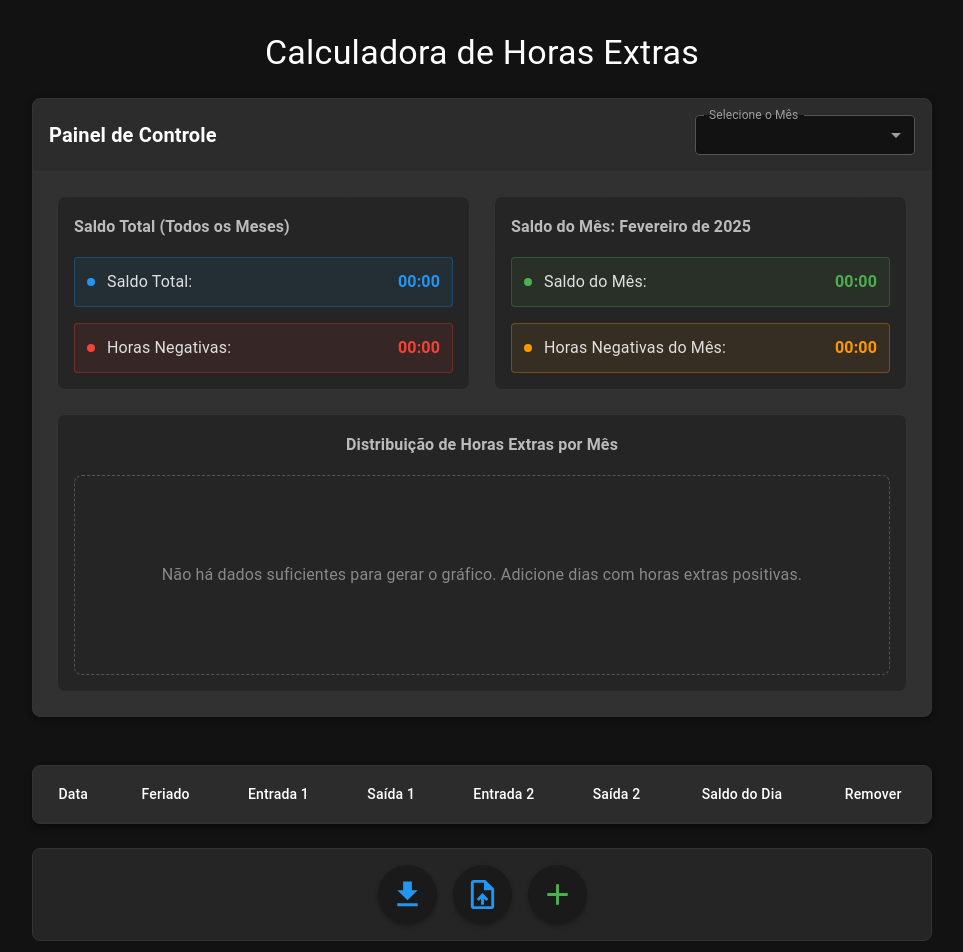
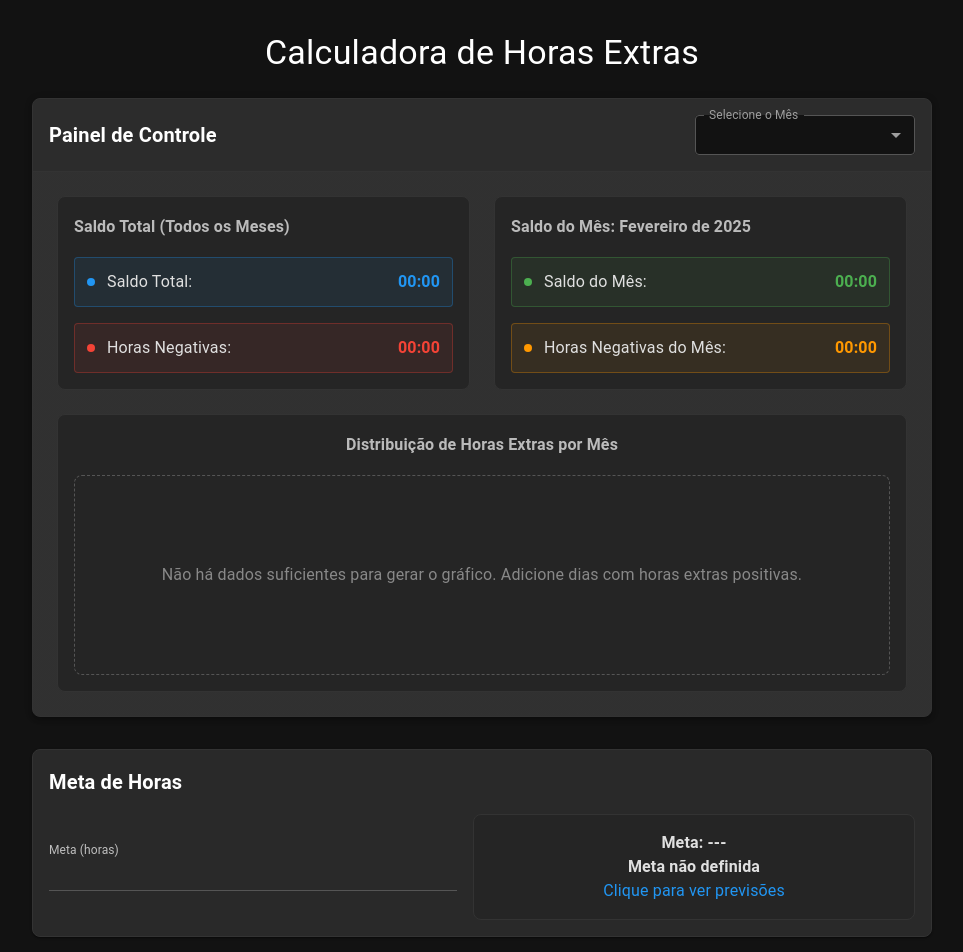
Before and after one commit to odutradev/overtime-calculator, a React (Vite) app: page / in a window 1280 px wide. Shown: the top 952 px of the page, without its empty margins (158-1121 px from the left). Built offline with nearby package versions, Linux system fonts and the light colour scheme.

Commit message:
feat: Add previews

```diff
--- a/src/pages/main/index.tsx
+++ b/src/pages/main/index.tsx
@@ -16,7 +16,12 @@ import {
   FormControl,
   InputLabel,
   Select,
-  MenuItem
+  MenuItem,
+  Dialog,
+  DialogTitle,
+  DialogContent,
+  DialogActions,
+  Button
 } from '@mui/material';
 import AddIcon from '@mui/icons-material/Add';
 import DownloadIcon from '@mui/icons-material/Download';
@@ -64,13 +69,11 @@ const formatMinutesToHHMM = (mins: number): string => {
   return `${sign}${hours.toString().padStart(2, '0')}:${minutes.toString().padStart(2, '0')}`;
 };
 
-// Função para extrair o ano e mês de uma data no formato "YYYY-MM-DD"
 const getYearMonth = (dateStr: string): string => {
   if (!dateStr) return '';
-  return dateStr.substring(0, 7); // Retorna "YYYY-MM"
+  return dateStr.substring(0, 7);
 };
 
-// Função para formatar o ano-mês para exibição
 const formatYearMonth = (yearMonth: string): string => {
   if (!yearMonth) return '';
   const [year, month] = yearMonth.split('-');
@@ -86,32 +89,24 @@ function App() {
     const stored = localStorage.getItem('days');
     return stored ? JSON.parse(stored) : [];
   });
-
-  // Novo estado para armazenar o mês selecionado (formato: "YYYY-MM")
   const [selectedMonth, setSelectedMonth] = useState<string>(() => {
-    // Inicializa com o mês atual
     const now = new Date();
     return `${now.getFullYear()}-${String(now.getMonth() + 1).padStart(2, '0')}`;
   });
-
+  const [targetHours, setTargetHours] = useState<number | ''>('');
+  const [openModal, setOpenModal] = useState<boolean>(false);
   const fileInputRef = useRef<HTMLInputElement>(null);
-
-  // Cores para o gráfico de pizza
   const COLORS = ['#2196F3', '#4CAF50', '#FF9800', '#f44336', '#9C27B0', '#00BCD4', '#FFEB3B', '#E91E63'];
 
   useEffect(() => {
     localStorage.setItem('days', JSON.stringify(days));
   }, [days]);
 
-  // Função para calcular a distribuição de horas extras por mês
   const calculateOvertimeByMonth = () => {
     const monthlyData: Record<string, number> = {};
-
-    // Agrupar e somar horas extras positivas por mês
     days.forEach(day => {
       const yearMonth = getYearMonth(day.date);
       if (!yearMonth) return;
-
       const { overtimeMinutes } = calculateOvertime(
         day.entrada1 || '09:00',
         day.saida1 || '12:00',
@@ -119,14 +114,10 @@ function App() {
         day.saida2 || '18:00',
         day.holiday
       );
-
-      // Apenas considerar horas extras positivas para o gráfico
       if (overtimeMinutes > 0) {
         monthlyData[yearMonth] = (monthlyData[yearMonth] || 0) + overtimeMinutes;
       }
     });
-
-    // Converter para o formato esperado pelo Recharts
     return Object.entries(monthlyData).map(([month, minutes]) => ({
       name: formatYearMonth(month),
       value: minutes,
@@ -136,26 +127,21 @@ function App() {
 
   const addDay = () => {
     const [selectedYear, selectedMonthNum] = selectedMonth.split('-').map(Number);
-
     const daysInSelectedMonth = days
       .filter(day => {
         const [year, month] = day.date.split('-').map(Number);
         return year === selectedYear && month === selectedMonthNum;
       })
       .sort((a, b) => a.date.localeCompare(b.date));
-
     let newDayNumber = 1;
     if (daysInSelectedMonth.length > 0) {
       const lastDay = daysInSelectedMonth[daysInSelectedMonth.length - 1];
       const lastDate = new Date(lastDay.date);
       newDayNumber = lastDate.getDate() + 1;
     }
-
     const lastDayOfMonth = new Date(selectedYear, selectedMonthNum, 0).getDate();
     if (newDayNumber > lastDayOfMonth) newDayNumber = lastDayOfMonth;
-
     const formattedDate = `${selectedYear}-${String(selectedMonthNum).padStart(2, '0')}-${String(newDayNumber).padStart(2, '0')}`;
-
     const newDay: Day = {
       id: Date.now(),
       date: formattedDate,
@@ -165,10 +151,8 @@ function App() {
       entrada2: '13:00',
       saida2: '18:00'
     };
-
     setDays(prev => [...prev, newDay]);
   };
-
 
   const updateDay = <K extends keyof Day>(id: number, field: K, value: Day[K]) => {
     setDays(prev => prev.map(day => (day.id === id ? { ...day, [field]: value } : day)));
@@ -178,18 +162,9 @@ function App() {
     setDays(prev => prev.filter(day => day.id !== id));
   };
 
-  // Obtém lista única de meses disponíveis
   const availableMonths = [...new Set(days.map(day => getYearMonth(day.date)))].sort();
-
-  // Filtra dias pelo mês selecionado
   const filteredDays = days.filter(day => getYearMonth(day.date) === selectedMonth);
-
-  // Ordena os dias por data (do menor para o maior)
-  const sortedFilteredDays = [...filteredDays].sort((a, b) =>
-    a.date.localeCompare(b.date)
-  );
-
-  // Calcula o saldo total (todos os meses)
+  const sortedFilteredDays = [...filteredDays].sort((a, b) => a.date.localeCompare(b.date));
   const totalOvertimeMinutes = days.reduce((sum, day) => {
     const { overtimeMinutes } = calculateOvertime(
       day.entrada1 || '09:00',
@@ -200,8 +175,6 @@ function App() {
     );
     return sum + overtimeMinutes;
   }, 0);
-
-  // Calcula o saldo total negativo (todos os meses)
   const totalNegativeOvertimeMinutes = days.reduce((sum, day) => {
     const { overtimeMinutes } = calculateOvertime(
       day.entrada1 || '09:00',
@@ -212,8 +185,6 @@ function App() {
     );
     return overtimeMinutes < 0 ? sum + overtimeMinutes : sum;
   }, 0);
-
-  // Calcula o saldo do mês selecionado
   const monthOvertimeMinutes = filteredDays.reduce((sum, day) => {
     const { overtimeMinutes } = calculateOvertime(
       day.entrada1 || '09:00',
@@ -224,8 +195,6 @@ function App() {
     );
     return sum + overtimeMinutes;
   }, 0);
-
-  // Calcula o saldo negativo do mês selecionado
   const monthNegativeOvertimeMinutes = filteredDays.reduce((sum, day) => {
     const { overtimeMinutes } = calculateOvertime(
       day.entrada1 || '09:00',
@@ -272,6 +241,15 @@ function App() {
     return acc;
   }, {} as Record<string, number>);
 
+  const targetMinutes = typeof targetHours === 'number' ? targetHours * 60 : 0;
+  const missingMinutes = typeof targetHours === 'number' ? Math.max(0, targetMinutes - totalOvertimeMinutes) : 0;
+  const alternatives = [
+    { label: '2 horas por dia', minutes: 120 },
+    { label: '1:30 por dia', minutes: 90 },
+    { label: '1 hora por dia', minutes: 60 },
+    { label: '30 minutos por dia', minutes: 30 }
+  ];
+
   return (
     <Box sx={{
       display: 'flex',
@@ -285,8 +263,6 @@ function App() {
       <Typography variant="h4" gutterBottom align="center" sx={{ mb: 3, color: '#ffffff' }}>
         Calculadora de Horas Extras
       </Typography>
-
-      {/* Painel de informações */}
       <Paper
         elevation={3}
         sx={{
@@ -299,7 +275,6 @@ function App() {
           border: '1px solid #333'
         }}
       >
-        {/* Cabeçalho do painel */}
         <Box sx={{
           bgcolor: '#2c2c2c',
           color: '#ffffff',
@@ -312,8 +287,6 @@ function App() {
           <Typography variant="h6" sx={{ fontWeight: 'bold' }}>
             Painel de Controle
           </Typography>
-
-          {/* Dropdown para seleção de mês */}
           <FormControl sx={{ minWidth: 220, bgcolor: '#121212', borderRadius: 1 }}>
             <InputLabel id="month-select-label" sx={{ color: '#9e9e9e' }}>Selecione o Mês</InputLabel>
             <Select
@@ -356,21 +329,17 @@ function App() {
             </Select>
           </FormControl>
         </Box>
-
-        {/* Conteúdo do painel - mostra os saldos */}
         <Box sx={{
           p: 3,
           display: 'flex',
           flexDirection: 'column',
           gap: 3
         }}>
-          {/* Parte superior - Saldo Total e Saldo do Mês */}
           <Box sx={{
             display: 'flex',
             flexDirection: { xs: 'column', md: 'row' },
             gap: 3
           }}>
-            {/* Saldo Total (Todos os Meses) */}
             <Box sx={{
               flex: 1,
               p: 2,
@@ -381,7 +350,6 @@ function App() {
               <Typography variant="subtitle1" sx={{ fontWeight: 'bold', mb: 2, color: '#bbbbbb' }}>
                 Saldo Total (Todos os Meses)
               </Typography>
-
               <Box sx={{ display: 'flex', flexDirection: 'column', gap: 2 }}>
                 <Box sx={{
                   display: 'flex',
@@ -403,7 +371,6 @@ function App() {
                     {formatMinutesToHHMM(totalOvertimeMinutes)}
                   </Typography>
                 </Box>
-
                 <Box sx={{
                   display: 'flex',
                   alignItems: 'center',
@@ -426,8 +393,6 @@ function App() {
                 </Box>
               </Box>
             </Box>
-
-            {/* Saldo do Mês Selecionado */}
             <Box sx={{
               flex: 1,
               p: 2,
@@ -438,7 +403,6 @@ function App() {
               <Typography variant="subtitle1" sx={{ fontWeight: 'bold', mb: 2, color: '#bbbbbb' }}>
                 Saldo do Mês: {formatYearMonth(selectedMonth)}
               </Typography>
-
               <Box sx={{ display: 'flex', flexDirection: 'column', gap: 2 }}>
                 <Box sx={{
                   display: 'flex',
@@ -460,7 +424,6 @@ function App() {
                     {formatMinutesToHHMM(monthOvertimeMinutes)}
                   </Typography>
                 </Box>
-
                 <Box sx={{
                   display: 'flex',
                   alignItems: 'center',
@@ -484,19 +447,17 @@ function App() {
               </Box>
             </Box>
           </Box>
-
-          {/* Gráfico de Pizza - Distribuição de Horas Extras por Mês */}
           <Box sx={{
-            p: 2,
+            width: '100%',
+            maxWidth: 900,
             border: '1px solid #333',
             borderRadius: 2,
             bgcolor: '#252525',
-            width: '100%'
+            p: 2
           }}>
             <Typography variant="subtitle1" sx={{ fontWeight: 'bold', mb: 2, color: '#bbbbbb', textAlign: 'center' }}>
               Distribuição de Horas Extras por Mês
             </Typography>
-
             {calculateOvertimeByMonth().length > 0 ? (
               <Box sx={{ height: 300 }}>
                 <ResponsiveContainer width="100%" height="100%">
@@ -511,15 +472,14 @@ function App() {
                       fill="#8884d8"
                       dataKey="value"
                     >
-                    {calculateOvertimeByMonth().map((_, index) => (
-                      <Cell key={`cell-${index}`} fill={COLORS[index % COLORS.length]} />
-                    ))}
+                      {calculateOvertimeByMonth().map((_, index) => (
+                        <Cell key={`cell-${index}`} fill={COLORS[index % COLORS.length]} />
+                      ))}
                     </Pie>
                     <RechartsTooltip
                       formatter={(_, __, props: any) => [props.payload.formattedValue, 'Horas extras']}
                       contentStyle={{ backgroundColor: '#1e1e1e', borderColor: '#333', color: '#e0e0e0' }}
                     />
-
                     <Legend formatter={(value) => <span style={{ color: '#e0e0e0' }}>{value}</span>} />
                   </PieChart>
                 </ResponsiveContainer>
@@ -543,7 +503,44 @@ function App() {
           </Box>
         </Box>
       </Paper>
-
+      <Paper sx={{
+        width: '100%',
+        maxWidth: 900,
+        mb: 4,
+        borderRadius: 2,
+        overflow: 'hidden',
+        bgcolor: '#1e1e1e',
+        border: '1px solid #333',
+        p: 2
+      }}>
+        <Typography variant="h6" sx={{ fontWeight: 'bold', mb: 2, color: '#ffffff' }}>
+          Meta de Horas
+        </Typography>
+        <Box sx={{ display: 'flex', alignItems: 'center', gap: 2 }}>
+          <TextField
+            label="Meta (horas)"
+            type="number"
+            value={targetHours}
+            onChange={e => setTargetHours(e.target.value === '' ? '' : Number(e.target.value))}
+            variant="standard"
+            InputLabelProps={{ shrink: true }}
+            sx={{
+              '& input': { color: '#e0e0e0' },
+              '& .MuiInput-underline:before': { borderBottomColor: '#555' },
+              '& .MuiInput-underline:hover:not(.Mui-disabled):before': { borderBottomColor: '#777' },
+              '& .MuiInput-underline:after': { borderBottomColor: '#2196F3' },
+              flex: 1
+            }}
+          />
+          <Box onClick={() => setOpenModal(true)} sx={{ cursor: 'pointer', p: 2, border: '1px solid #333', borderRadius: 2, bgcolor: '#252525', flex: 1, display: 'flex', flexDirection: 'column', alignItems: 'center' }}>
+            <Typography sx={{ color: '#e0e0e0', fontWeight: 'bold' }}>Meta: {targetHours !== '' ? `${targetHours} horas` : '---'}</Typography>
+            <Typography sx={{ color: '#e0e0e0', fontWeight: 'bold' }}>
+              {targetHours !== '' ? (targetMinutes <= totalOvertimeMinutes ? 'Meta Atingida' : `Faltam: ${formatMinutesToHHMM(targetMinutes - totalOvertimeMinutes)}`) : 'Meta não definida'}
+            </Typography>
+            <Typography sx={{ color: '#2196F3' }}>Clique para ver previsões</Typography>
+          </Box>
+        </Box>
+      </Paper>
       <TableContainer
         component={Paper}
         sx={{
@@ -765,6 +762,27 @@ function App() {
         onChange={handleImport}
         style={{ display: 'none' }}
       />
+      <Dialog open={openModal} onClose={() => setOpenModal(false)}>
+        <DialogTitle>Previsão para atingir a meta</DialogTitle>
+        <DialogContent>
+          {targetHours !== '' ? (
+            missingMinutes > 0 ? (
+              alternatives.map((option, index) => (
+                <Typography key={index} sx={{ mb: 1 }}>
+                  {option.label}: {Math.ceil(missingMinutes / option.minutes)} dia(s)
+                </Typography>
+              ))
+            ) : (
+              <Typography>Meta atingida!</Typography>
+            )
+          ) : (
+            <Typography>Meta não definida.</Typography>
+          )}
+        </DialogContent>
+        <DialogActions>
+          <Button onClick={() => setOpenModal(false)} sx={{ color: '#2196F3' }}>Fechar</Button>
+        </DialogActions>
+      </Dialog>
     </Box>
   );
 }
```
